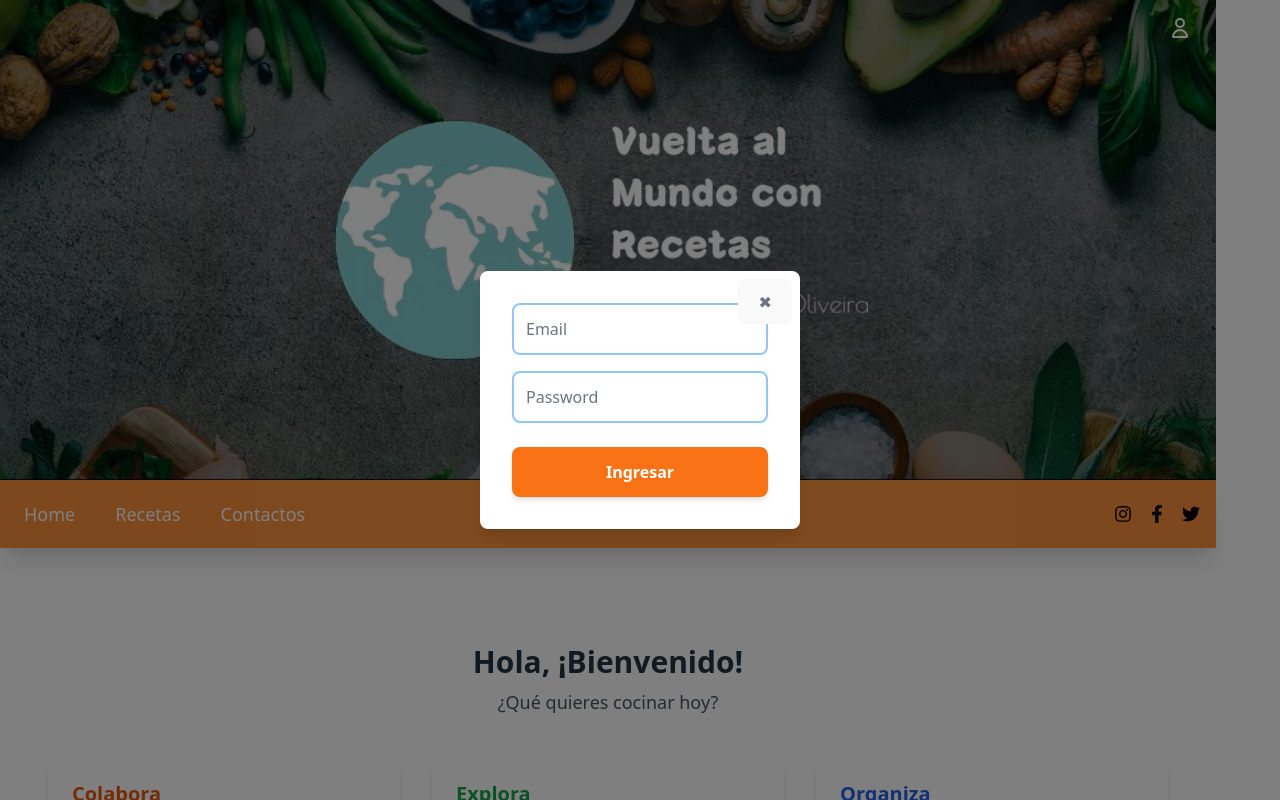
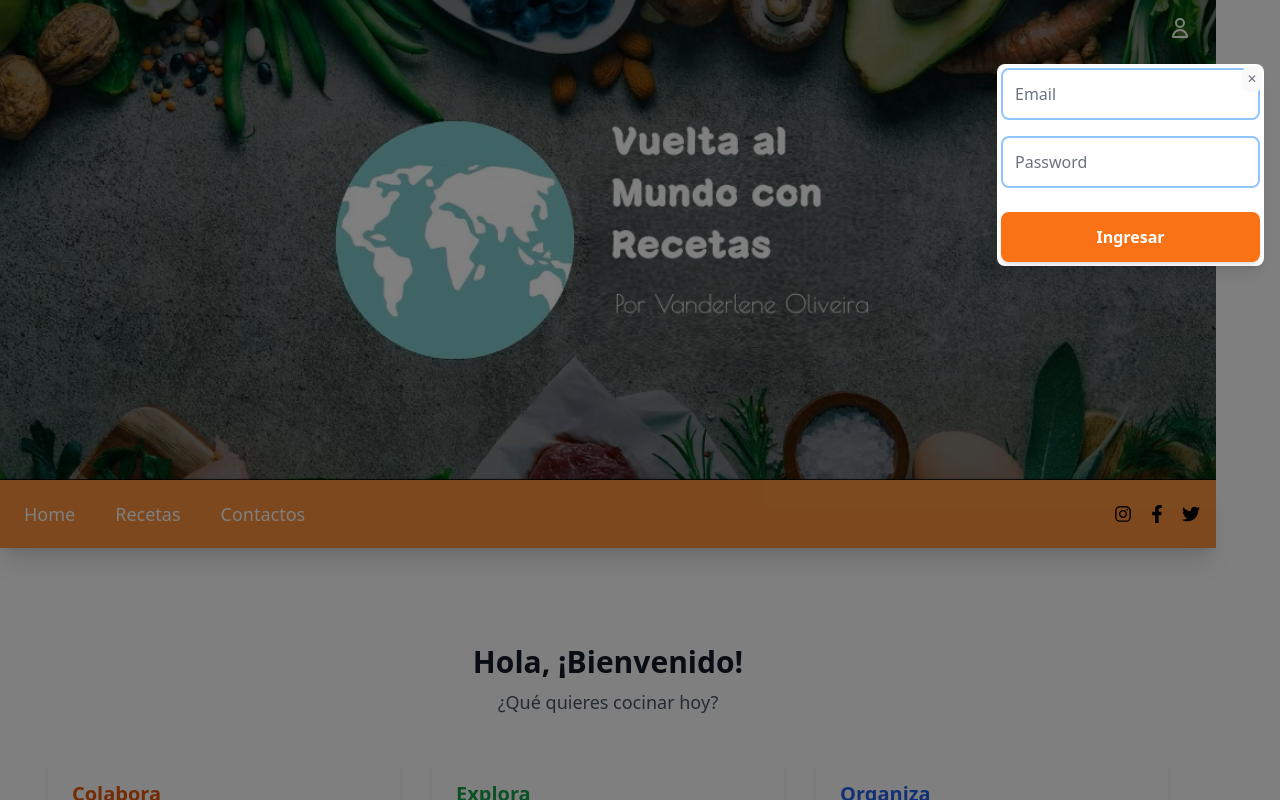
Before and after one commit to Recetas-de-Comidas-Por-Vanderlene/Recetas-Frontend, a React (Vite) app: page / in a window 1280 px wide. Both pictures are taken after a click on the element 1180 px from the left and 28 px from the top of the page. Shown: the top 800 px of the page. Built offline with nearby package versions, Linux system fonts and the light colour scheme.

Commit message:
refactor: Ajuste del componente principal App.jsx

```diff
--- a/src/App.jsx
+++ b/src/App.jsx
@@ -1,53 +1,176 @@
-import React, { useState } from 'react';
+import React, { useState, useEffect } from 'react';
 import Hero from './components/Hero';
 import NavBar from './components/NavBar';
 import SectionIntro from './components/SectionIntro';
 import CountryFilter from './components/CountryFilter';
 import FooterImage from './components/FooterImage';
 import Login from './components/Login';
+import Register from './components/Register';
+import RecipeForm from './components/RecipeForm';
+
+// Definimos los tipos de vista principal que podemos tener
+const VIEWS = {
+    HOME: 'home',
+    RECIPE_FORM: 'recipeForm',
+};
+
 
 function App() {
-  const [showLogin, setShowLogin] = useState(false);
+    // ----------------------------------------------------
+    // LÓGICA DEL MODO CLARO/OSCURO
+    // ----------------------------------------------------
+    const [theme, setTheme] = useState(
+        localStorage.getItem('theme') || 'light'
+    );
+
+    useEffect(() => {
+        const root = document.documentElement;
+        if (theme === 'dark') {
+            root.classList.add('dark');
+        } else {
+            root.classList.remove('dark');
+        }
+        localStorage.setItem('theme', theme);
+    }, [theme]);
+
+    const toggleTheme = () => {
+        setTheme(currentTheme => (currentTheme === 'light' ? 'dark' : 'light'));
+    };
+    // ----------------------------------------------------
+
+    // ESTADOS DE AUTENTICACIÓN Y VISTA
+    const [mainView, setMainView] = useState(VIEWS.HOME);
+    const [currentAuthView, setCurrentAuthView] = useState('hidden');
     const [isLoggedIn, setIsLoggedIn] = useState(false);
+    const [nombre, setNombre] = useState("");
+    const [successMessage, setSuccessMessage] = useState('');
 
+    // --- Funciones de AUTH ---
     const handleLoginSuccess = (data) => {
-    console.log("Usuario logueado:", data);
+        setNombre(data.nombre || "");
         setIsLoggedIn(true);
-    setShowLogin(false);
+        setCurrentAuthView('hidden');
     };
 
+    const handleRegisterSuccess = () => {
+        setSuccessMessage('✅ ¡Registro completado con éxito! Ahora puedes iniciar sesión.');
+        setCurrentAuthView('hidden');
+        setTimeout(() => {
+            setSuccessMessage('');
+            setCurrentAuthView('login');
+        }, 2000);
+    }
+
+    const handleLogout = () => {
+        setIsLoggedIn(false);
+        setNombre("");
+        setMainView(VIEWS.HOME);
+    };
+
+    // --- Funciones para cambiar la vista principal ---
+    const handleViewHome = () => setMainView(VIEWS.HOME);
+
+    const handleViewRecipeForm = () => {
+        if (isLoggedIn) {
+            setMainView(VIEWS.RECIPE_FORM);
+        } else {
+            setCurrentAuthView('login'); // Pide login si no está logueado
+        }
+    };
+
+    const handleRecipeSuccess = () => {
+        setMainView(VIEWS.HOME);
+    };
+
+    // --- Funciones de Navegación/Modal ---
+    const handleOpenLogin = () => setCurrentAuthView('login');
+    const handleNavigateToSignup = () => setCurrentAuthView('register');
+    const handleNavigateToLogin = () => setCurrentAuthView('login');
+    const handleCloseModal = () => {
+        setCurrentAuthView('hidden');
+        setSuccessMessage('');
+    }
+
+    // --- Renderizado Condicional del Contenido Principal ---
+    const renderMainContent = () => {
+        if (mainView === VIEWS.RECIPE_FORM) {
             return (
-    <div className="min-h-screen bg-white">
-      {/* Hero con icono de usuario */}
-      <Hero onUserClick={() => setShowLogin(true)} isLoggedIn={isLoggedIn} />
+                <div className="py-12 px-4 md:px-8">
+                    <RecipeForm onRecipeSuccess={handleRecipeSuccess} />
+                </div>
+            );
+        }
 
-      {/* NavBar */}
-      <NavBar />
-
+        return (
             <main>
-        {/* Secciones */}
                 <section className="py-12 px-4 md:px-8">
-          <SectionIntro />
+                    <SectionIntro username={nombre} />
                 </section>
 
                 <section className="py-12">
                     <CountryFilter />
                 </section>
+            </main>
+        );
+    };
+    // --------------------------------------------------------
+
+    return (
+        <div className={`min-h-screen bg-white dark:bg-gray-900 text-gray-900 dark:text-gray-100`}>
+
+            <Hero
+                onUserClick={handleOpenLogin}
+                isLoggedIn={isLoggedIn}
+                onLogout={handleLogout}
+                theme={theme}
+                toggleTheme={toggleTheme}
+            />
+
+            <NavBar
+                isLoggedIn={isLoggedIn}
+                onNavigateHome={handleViewHome}
+                onNavigateRecipeForm={handleViewRecipeForm}
+            />
+
+            {renderMainContent()}
 
             <FooterImage />
-      </main>
 
-      {/* Modal de Login */}
-      {showLogin && !isLoggedIn && (
-        <div className="fixed inset-0 bg-black bg-opacity-50 flex justify-center items-center z-50">
-          <div className="bg-white p-8 rounded-lg shadow-lg w-80 relative">
+            {/* MOSTRAR EL MENSAJE DE ÉXITO DE REGISTRO */}
+            {successMessage && (
+                <div className="fixed inset-0 bg-black bg-opacity-20 flex justify-center items-center z-50">
+                    <div className="bg-green-100 text-green-800 p-6 rounded-lg shadow-2xl text-center font-semibold text-lg animate-pulse">
+                        {successMessage}
+                    </div>
+                </div>
+            )}
+
+            {/* MODAL DE LOGIN/REGISTER (POSICIONADO ARRIBA A LA DERECHA) */}
+            {currentAuthView !== 'hidden' && !isLoggedIn && !successMessage && (
+                // CONTENEDOR EXTERNO: Solo es la capa negra (opacity-50)
+                <div className="fixed inset-0 bg-black bg-opacity-50 z-50">
+                    {/* CONTENEDOR INTERIOR: Posicionamiento 'popover' y tamaño mínimo */}
+                    <div className="absolute top-16 right-4 bg-white dark:bg-gray-800 p-1 rounded-lg shadow-lg modal-sm-custom">
+
+                        {/* Botón de cierre más pequeño */}
                         <button
-              className="absolute top-2 right-2 text-gray-500 hover:text-gray-700"
-              onClick={() => setShowLogin(false)}
+                            className="absolute top-0.5 right-0.5 text-gray-500 hover:text-gray-700 dark:text-gray-400 dark:hover:text-gray-200 text-xs p-1"
+                            onClick={handleCloseModal}
                         >
-              ✖
+                            ✕
                         </button>
-            <Login onLoginSuccess={handleLoginSuccess} />
+
+                        {currentAuthView === 'login' ? (
+                            <Login
+                                onLoginSuccess={handleLoginSuccess}
+                                onNavigateToSignup={handleNavigateToSignup}
+                            />
+                        ) : (
+                            <Register
+                                onSignupSuccess={handleRegisterSuccess}
+                                onNavigateToLogin={handleNavigateToLogin}
+                            />
+                        )}
                     </div>
                 </div>
             )}
```
Lines whose indentation alone changed are shown as unchanged.
